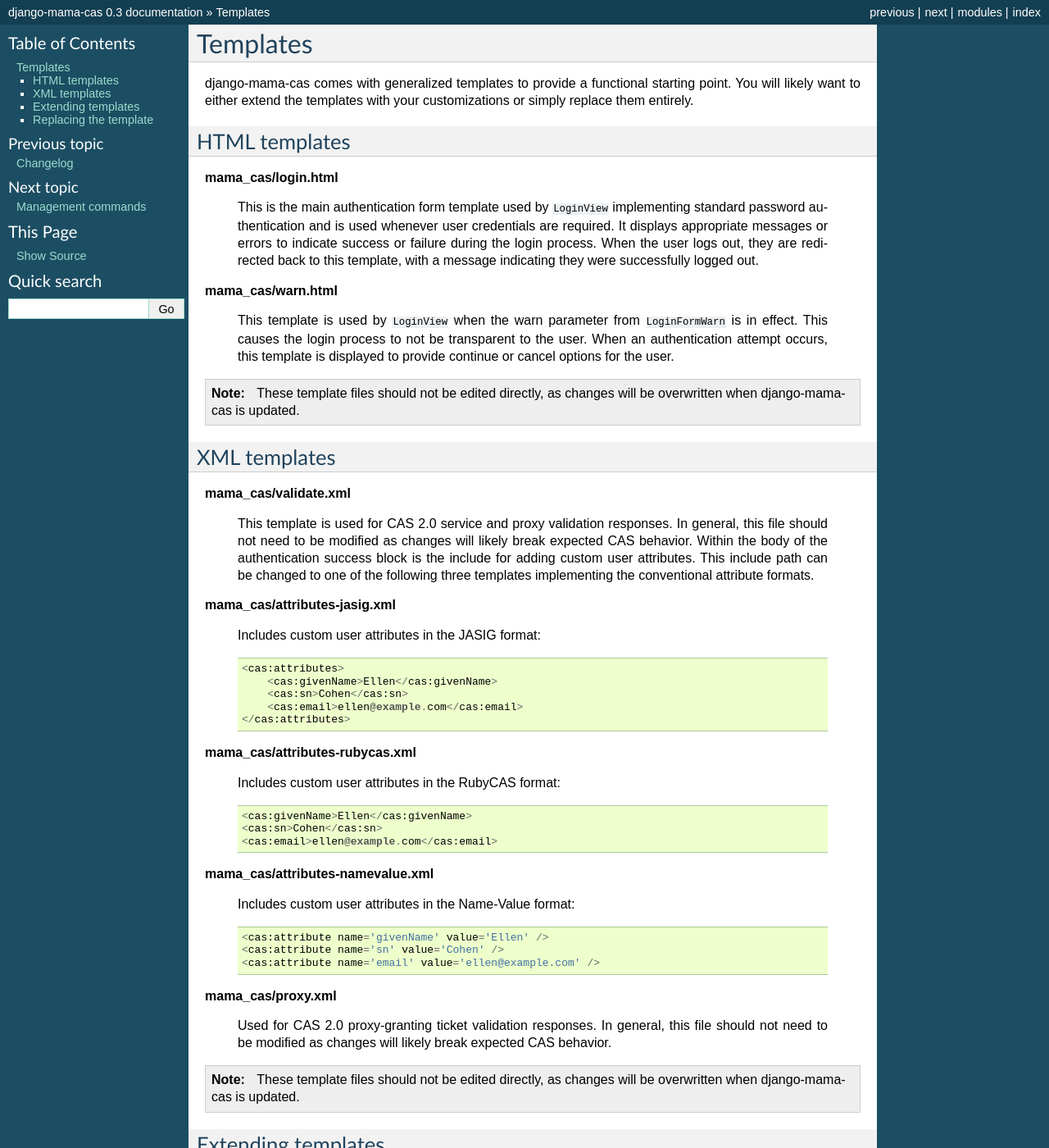
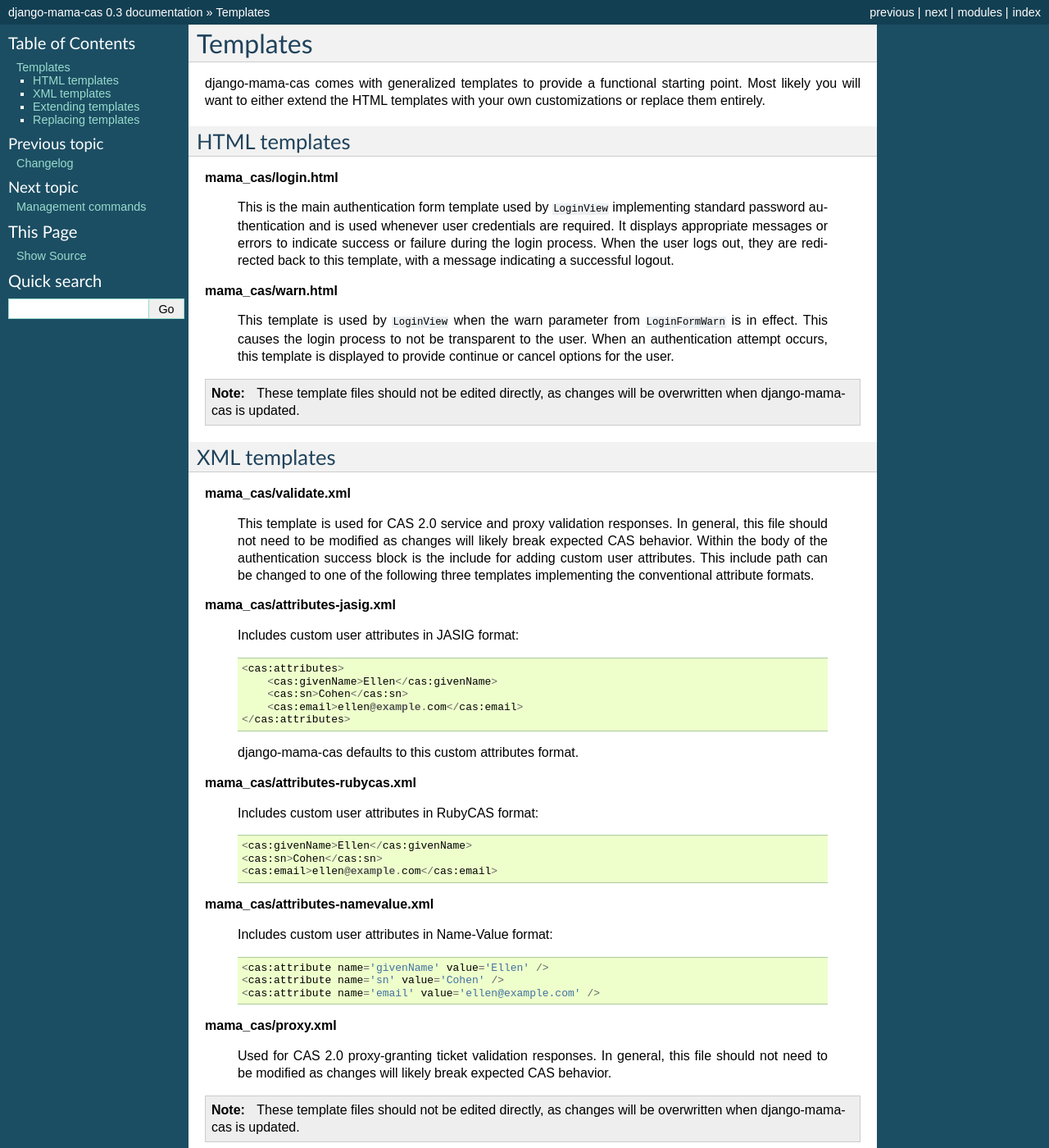
Before and after one commit to jbittel/django-mama-cas, a Sphinx documentation site: the page built from docs/templates.rst, in a window 1280 px wide and 1400 px high. Shown: the whole window at 82% size. Built offline with Sphinx 7.4.7, drawn with Linux system fonts in a browser that asks for light colours; some of the changed text lies outside the part shown.

Commit message:
Minor documentation updates

```diff
--- a/docs/templates.rst
+++ b/docs/templates.rst
@@ -4,8 +4,8 @@
 =========
 
 django-mama-cas comes with generalized templates to provide a functional
-starting point. You will likely want to either extend the templates with
-your customizations or simply replace them entirely.
+starting point. Most likely you will want to either extend the HTML templates
+with your own customizations or replace them entirely.
 
 HTML templates
 --------------
@@ -17,7 +17,7 @@
    credentials are required. It displays appropriate messages or errors to
    indicate success or failure during the login process. When the user logs
    out, they are redirected back to this template, with a message indicating
-   they were successfully logged out.
+   a successful logout.
 
 **mama_cas/warn.html**
 
@@ -42,7 +42,7 @@
 
 **mama_cas/attributes-jasig.xml**
 
-   Includes custom user attributes in the JASIG format::
+   Includes custom user attributes in JASIG format::
 
       <cas:attributes>
           <cas:givenName>Ellen</cas:givenName>
@@ -50,9 +50,11 @@
           <cas:email>ellen@example.com</cas:email>
       </cas:attributes>
 
+   django-mama-cas defaults to this custom attributes format.
+
 **mama_cas/attributes-rubycas.xml**
 
-   Includes custom user attributes in the RubyCAS format::
+   Includes custom user attributes in RubyCAS format::
 
       <cas:givenName>Ellen</cas:givenName>
       <cas:sn>Cohen</cas:sn>
@@ -60,7 +62,7 @@
 
 **mama_cas/attributes-namevalue.xml**
 
-   Includes custom user attributes in the Name-Value format::
+   Includes custom user attributes in Name-Value format::
 
       <cas:attribute name='givenName' value='Ellen' />
       <cas:attribute name='sn' value='Cohen' />
@@ -119,22 +121,21 @@
           name='cas_login'),
           ...
 
-Replacing the template
-----------------------
+Replacing templates
+-------------------
 
-If the required changes are substantial, it is easier to replace the stock
+If the required changes are substantial, it may be easier to replace the stock
 template entirely. Instead of extending the template as described in step two,
 replace it entirely.
 
 In addition to a standard form display, there are things you'll likely want to
-include in a custom template:
+include in a custom login template:
 
 **Messages**
-   The ``messages`` framework is used to display information about the user's
-   logged in or logged out status. When the message contains HTML, it is
-   passed to the template with a ``safe`` tag so the message can be rendered
-   with the HTML intact.
+   The ``messages`` framework displays information about the user's logon
+   status. When the message contains HTML, it is passed to the template with
+   a ``safe`` tag so the message is rendered with the HTML intact.
 
 **Non-field errors**
-   The ``non_field_errors`` are how the user is informed of authentication
-   failures and other login problems.
+   The ``non_field_errors`` inform the user of authentication failures and
+   other login problems.
```
Also changed, not shown: docs/getting-started.rst (+14 -11 lines).
